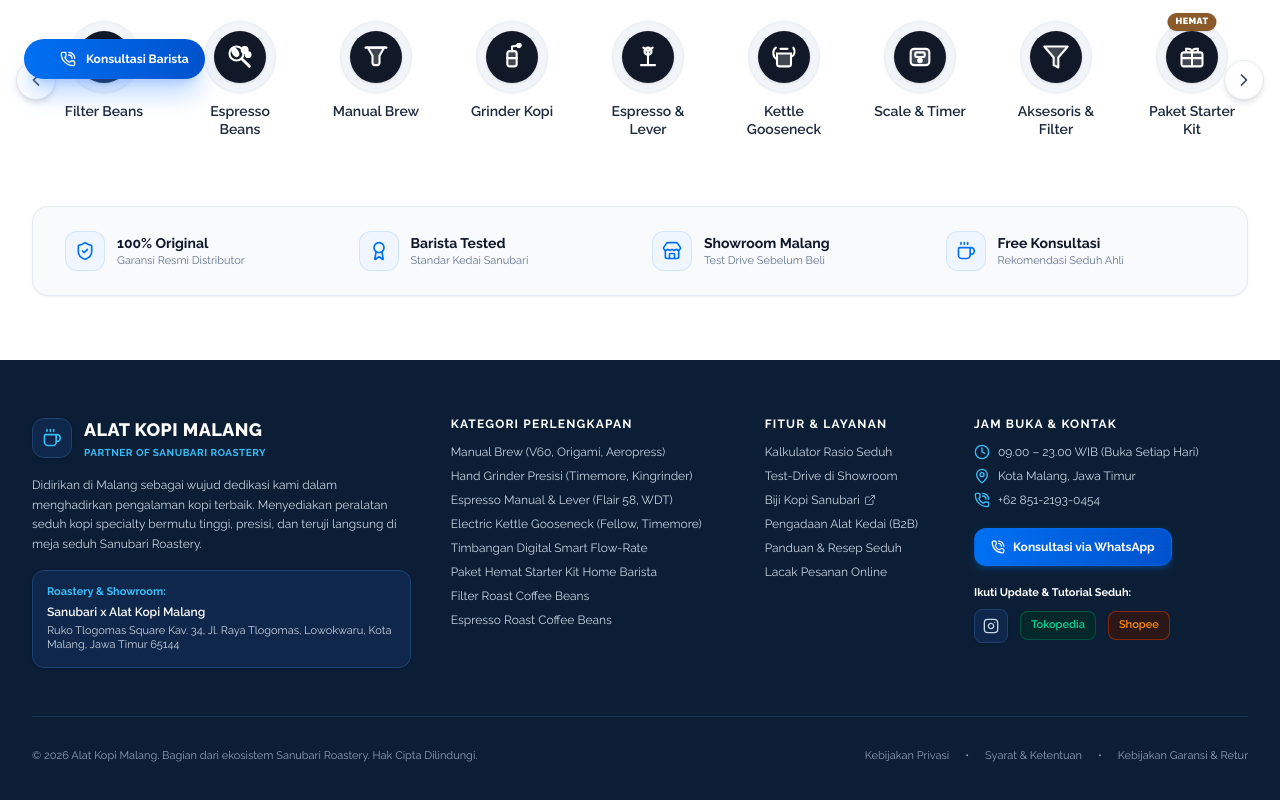
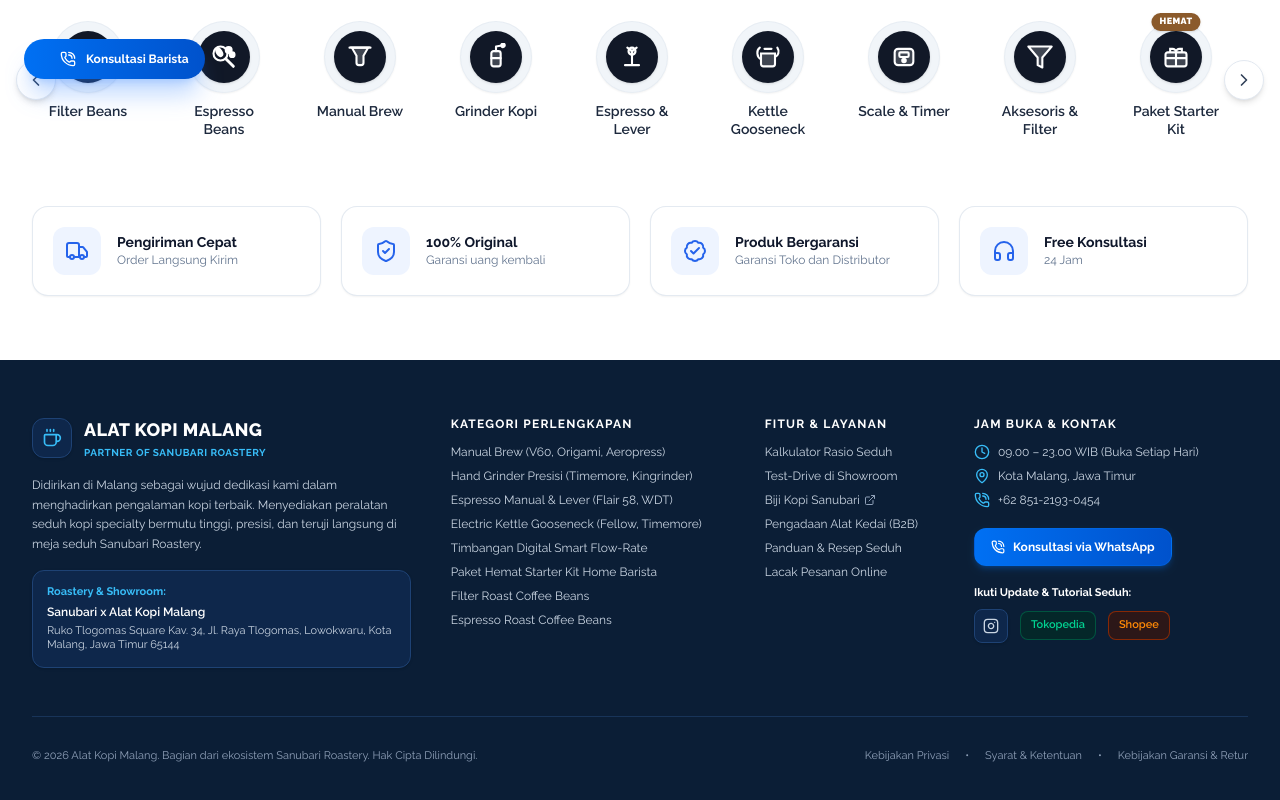
Before and after one commit to alatkopimalang1-wq/akm-new, a React (Vite) app: page / in a window 1280 px wide. Shown: the part 697-1497 px from the top of the page. Built offline with nearby package versions, Linux system fonts and the light colour scheme.

Commit message:
feat: ubah tampilan 4 trust badge menjadi 4 kartu terpisah persis seperti gambar kedua

```diff
--- a/src/components/Hero.jsx
+++ b/src/components/Hero.jsx
@@ -4,6 +4,9 @@ import {
   ChevronLeft,
   ChevronRight,
   ShieldCheck,
+  Truck,
+  BadgeCheck,
+  Headphones,
   Award,
   Store,
   Coffee,
@@ -448,11 +451,11 @@ export default function Hero({ onSelectCategory, onScrollToCatalog, onScrollToCa
           {/* Carousel Scrollable Track */}
           <div
             ref={categoryScrollRef}
-            className="flex items-start gap-6 sm:gap-10 overflow-x-auto no-scrollbar scroll-smooth py-3 px-3 sm:px-4"
+            className="flex items-start gap-6 sm:gap-10 overflow-x-auto no-scrollbar scroll-smooth snap-x snap-mandatory py-3 px-3 sm:px-4"
           >
             {KATEGORI_PILIHAN_ITEMS.map((item) => {
               const content = (
-                <div className="flex flex-col items-center group cursor-pointer shrink-0 select-none w-20 sm:w-24 text-center">
+                <div className="flex flex-col items-center group cursor-pointer shrink-0 select-none w-20 sm:w-24 text-center snap-start">
 
                   {/* Circular Emblem Container with Badge */}
                   <div className="relative mb-2.5">
@@ -523,48 +526,52 @@ export default function Hero({ onSelectCategory, onScrollToCatalog, onScrollToCa
       </div>
 
       {/* ========================================================================= */}
-      {/* 4 TRUST BADGES (Keaslian, Garansi, Showroom & Konsultasi) */}
+      {/* 4 FITUR UNGGULAN / TRUST CARDS (Persis Gambar ke-2) */}
       {/* ========================================================================= */}
       <div className="max-w-7xl mx-auto px-4 sm:px-6 lg:px-8 mt-12 sm:mt-14">
-        <div className="grid grid-cols-2 md:grid-cols-4 gap-4 sm:gap-6 py-6 px-6 sm:px-8 rounded-2xl bg-slate-50 border border-slate-200/80 shadow-xs">
+        <div className="grid grid-cols-1 sm:grid-cols-2 lg:grid-cols-4 gap-4 sm:gap-5">
 
-          <div className="flex items-center gap-3">
-            <div className="w-10 h-10 rounded-xl bg-blue-50 border border-blue-200/60 flex items-center justify-center shrink-0">
-              <ShieldCheck className="w-5 h-5 text-[#0070f3]" />
+          {/* Card 1: Pengiriman Cepat */}
+          <div className="flex items-center gap-3.5 sm:gap-4 p-4 sm:p-5 rounded-2xl bg-white border border-slate-200/90 shadow-xs hover:shadow-md transition-all">
+            <div className="w-11 h-11 sm:w-12 sm:h-12 rounded-xl bg-[#eef4ff] flex items-center justify-center shrink-0">
+              <Truck className="w-5 h-5 sm:w-6 sm:h-6 text-[#2563eb]" />
             </div>
             <div>
-              <h4 className="text-xs sm:text-sm font-bold text-slate-900">100% Original</h4>
-              <p className="text-[11px] text-slate-500">Garansi Resmi Distributor</p>
+              <h4 className="text-xs sm:text-sm font-bold text-slate-900 leading-tight">Pengiriman Cepat</h4>
+              <p className="text-[11px] sm:text-xs text-slate-500 mt-0.5 leading-tight">Order Langsung Kirim</p>
             </div>
           </div>
 
-          <div className="flex items-center gap-3">
-            <div className="w-10 h-10 rounded-xl bg-blue-50 border border-blue-200/60 flex items-center justify-center shrink-0">
-              <Award className="w-5 h-5 text-[#0070f3]" />
+          {/* Card 2: 100% Original */}
+          <div className="flex items-center gap-3.5 sm:gap-4 p-4 sm:p-5 rounded-2xl bg-white border border-slate-200/90 shadow-xs hover:shadow-md transition-all">
+            <div className="w-11 h-11 sm:w-12 sm:h-12 rounded-xl bg-[#eef4ff] flex items-center justify-center shrink-0">
+              <ShieldCheck className="w-5 h-5 sm:w-6 sm:h-6 text-[#2563eb]" />
             </div>
             <div>
-              <h4 className="text-xs sm:text-sm font-bold text-slate-900">Barista Tested</h4>
-              <p className="text-[11px] text-slate-500">Standar Kedai Sanubari</p>
+              <h4 className="text-xs sm:text-sm font-bold text-slate-900 leading-tight">100% Original</h4>
+              <p className="text-[11px] sm:text-xs text-slate-500 mt-0.5 leading-tight">Garansi uang kembali</p>
             </div>
           </div>
 
-          <div className="flex items-center gap-3">
-            <div className="w-10 h-10 rounded-xl bg-blue-50 border border-blue-200/60 flex items-center justify-center shrink-0">
-              <Store className="w-5 h-5 text-[#0070f3]" />
+          {/* Card 3: Produk Bergaransi */}
+          <div className="flex items-center gap-3.5 sm:gap-4 p-4 sm:p-5 rounded-2xl bg-white border border-slate-200/90 shadow-xs hover:shadow-md transition-all">
+            <div className="w-11 h-11 sm:w-12 sm:h-12 rounded-xl bg-[#eef4ff] flex items-center justify-center shrink-0">
+              <BadgeCheck className="w-5 h-5 sm:w-6 sm:h-6 text-[#2563eb]" />
             </div>
             <div>
-              <h4 className="text-xs sm:text-sm font-bold text-slate-900">Showroom Malang</h4>
-              <p className="text-[11px] text-slate-500">Test Drive Sebelum Beli</p>
+              <h4 className="text-xs sm:text-sm font-bold text-slate-900 leading-tight">Produk Bergaransi</h4>
+              <p className="text-[11px] sm:text-xs text-slate-500 mt-0.5 leading-tight">Garansi Toko dan Distributor</p>
             </div>
           </div>
 
-          <div className="flex items-center gap-3">
-            <div className="w-10 h-10 rounded-xl bg-blue-50 border border-blue-200/60 flex items-center justify-center shrink-0">
-              <Coffee className="w-5 h-5 text-[#0070f3]" />
+          {/* Card 4: Free Konsultasi */}
+          <div className="flex items-center gap-3.5 sm:gap-4 p-4 sm:p-5 rounded-2xl bg-white border border-slate-200/90 shadow-xs hover:shadow-md transition-all">
+            <div className="w-11 h-11 sm:w-12 sm:h-12 rounded-xl bg-[#eef4ff] flex items-center justify-center shrink-0">
+              <Headphones className="w-5 h-5 sm:w-6 sm:h-6 text-[#2563eb]" />
             </div>
             <div>
-              <h4 className="text-xs sm:text-sm font-bold text-slate-900">Free Konsultasi</h4>
-              <p className="text-[11px] text-slate-500">Rekomendasi Seduh Ahli</p>
+              <h4 className="text-xs sm:text-sm font-bold text-slate-900 leading-tight">Free Konsultasi</h4>
+              <p className="text-[11px] sm:text-xs text-slate-500 mt-0.5 leading-tight">24 Jam</p>
             </div>
           </div>
 
```
